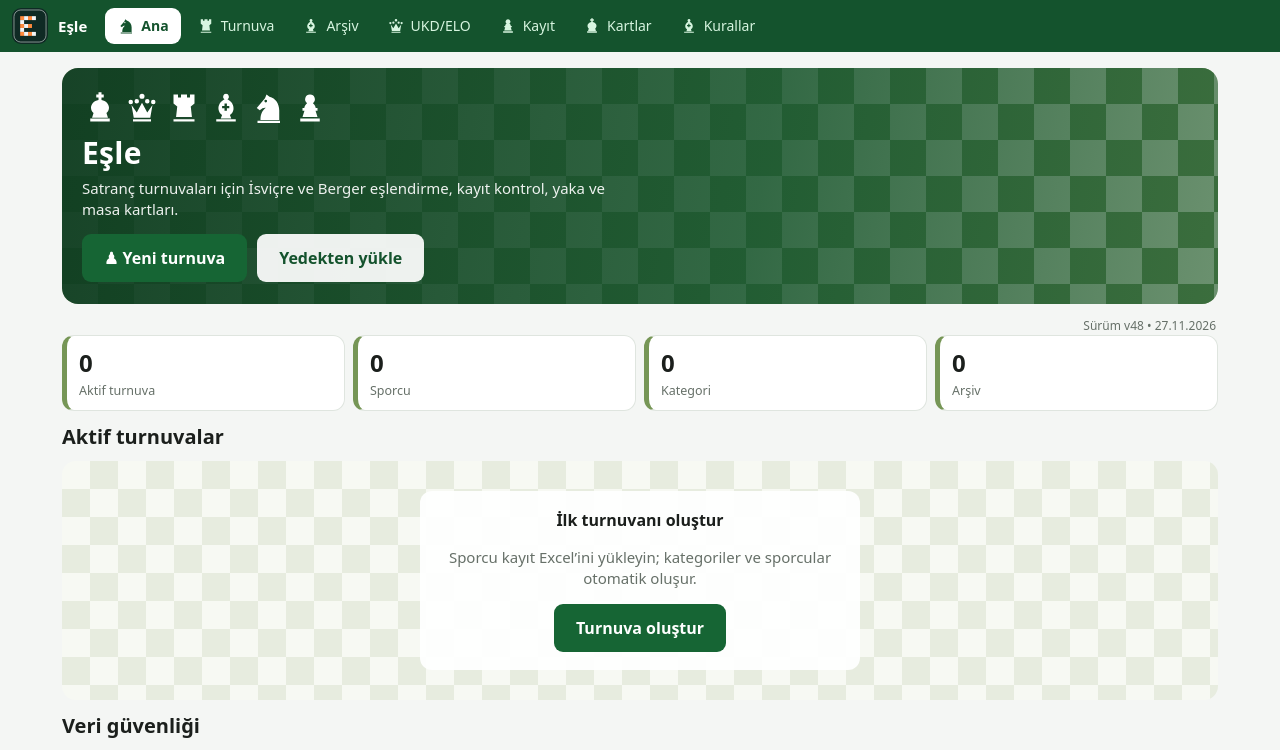
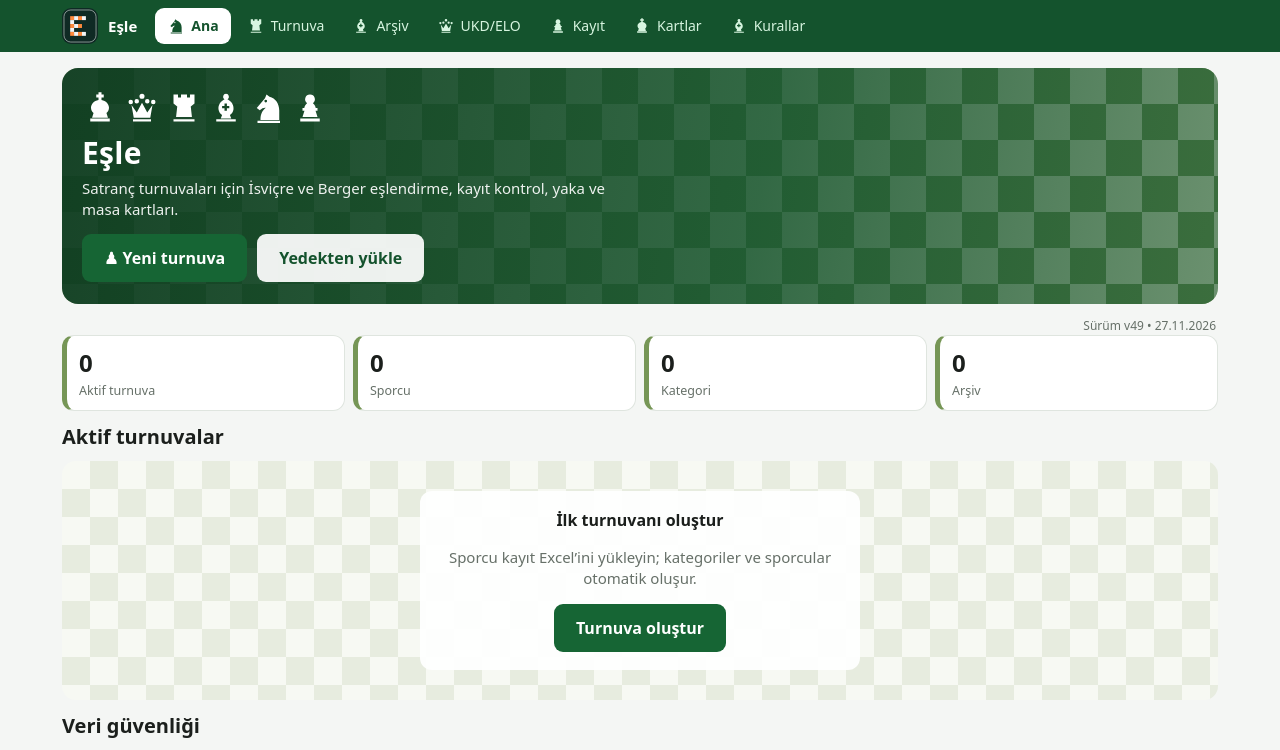
Before and after one commit to ilka5360/eslestirme, a plain HTML site: page index.html in a window 1280 px wide. Shown: the top 750 px of the page. Drawn offline with Linux system fonts and the light colour scheme.

Commit message:
v49: üst menü sayfa başlığıyla aynı hizada
Co-Authored-By: Claude Sonnet 5.5 <noreply@anthropic.com>
Claude-Session: https://claude.ai/code/session_01PeXSRq6v7Ja4EncGGSzHxr

```diff
--- a/app.js
+++ b/app.js
@@ -4,7 +4,7 @@
   const A = window.App, { $, $$, esc, ACT, fmt, fmtDate } = A;
   const M = window.Model, S = window.Store, R = window.Rules, I = window.Importer, E = window.Engine;
   A.M = M; A.S = S; A.E = E;
-  A.VERSION = { no: 48, date: '27.11.2026' };   // sw.js içindeki önbellek adıyla (eslestirme-vNN) aynı tutulur
+  A.VERSION = { no: 49, date: '27.11.2026' };   // sw.js içindeki önbellek adıyla (eslestirme-vNN) aynı tutulur
 
   /* ------------------------------------------------------------- veri */
   const boot = S.load();
--- a/style.css
+++ b/style.css
@@ -237,3 +237,5 @@ label.b.sm{padding:6px 12px;min-height:38px}
 @media print{.flow{display:none}}
 
 .brand .logo{width:36px;height:36px;border-radius:9px;flex:0 0 auto}
+/* v49: üst çubuk içeriği sayfa içeriğiyle (main, 1180px) aynı hizada */
+.top{padding-left:max(12px,calc((100% - 1180px)/2 + 12px));padding-right:max(12px,calc((100% - 1180px)/2 + 12px))}
--- a/sw.js
+++ b/sw.js
@@ -1,4 +1,4 @@
-const V = 'eslestirme-v48';
+const V = 'eslestirme-v49';
 const FILES = ['./', 'index.html', 'style.css', 'app.js', 'engine.js', 'js/rules.js', 'js/model.js', 'js/template.js', 'js/importer.js', 'js/ratingmatch.js', 'js/xlsxout.js', 'js/cards.js', 'js/store.js', 'js/ui.js', 'js/tview.js', 'js/tools.js', 'logo-tsf.jpg', 'logo-bakanlik.png',
   'vendor/xlsx.min.js', 'manifest.webmanifest', 'icon.svg', 'icon-192.png', 'icon-512.png'];
 self.addEventListener('install', e => {
```
